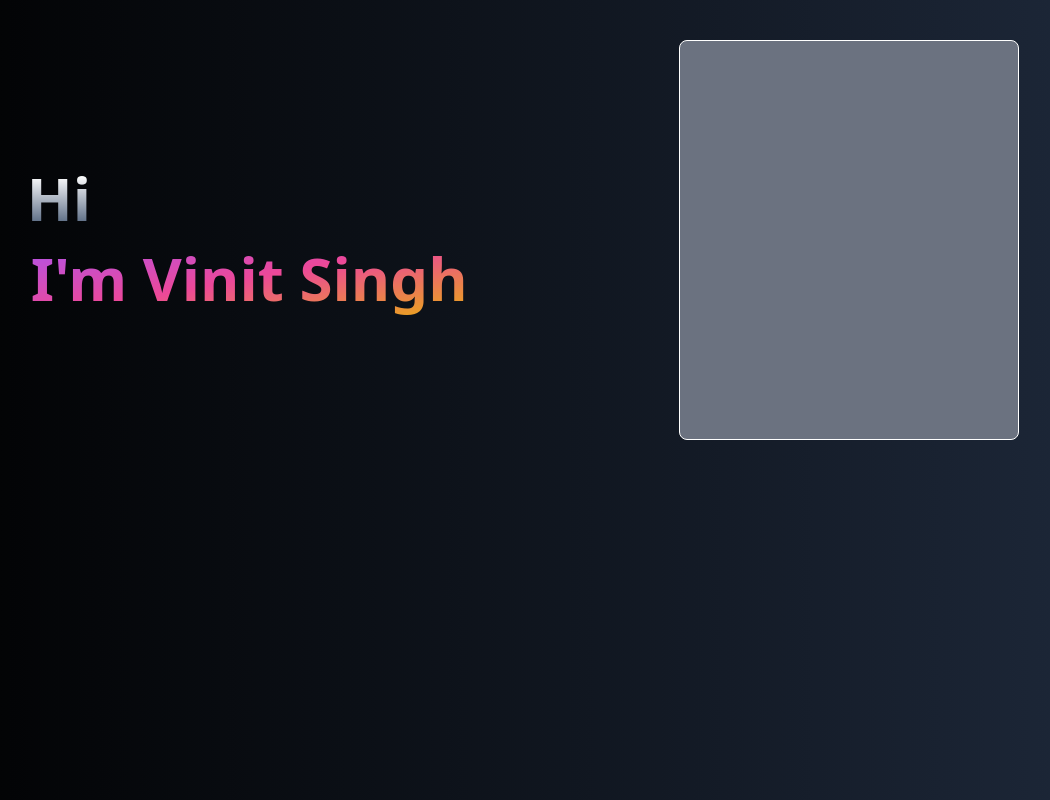
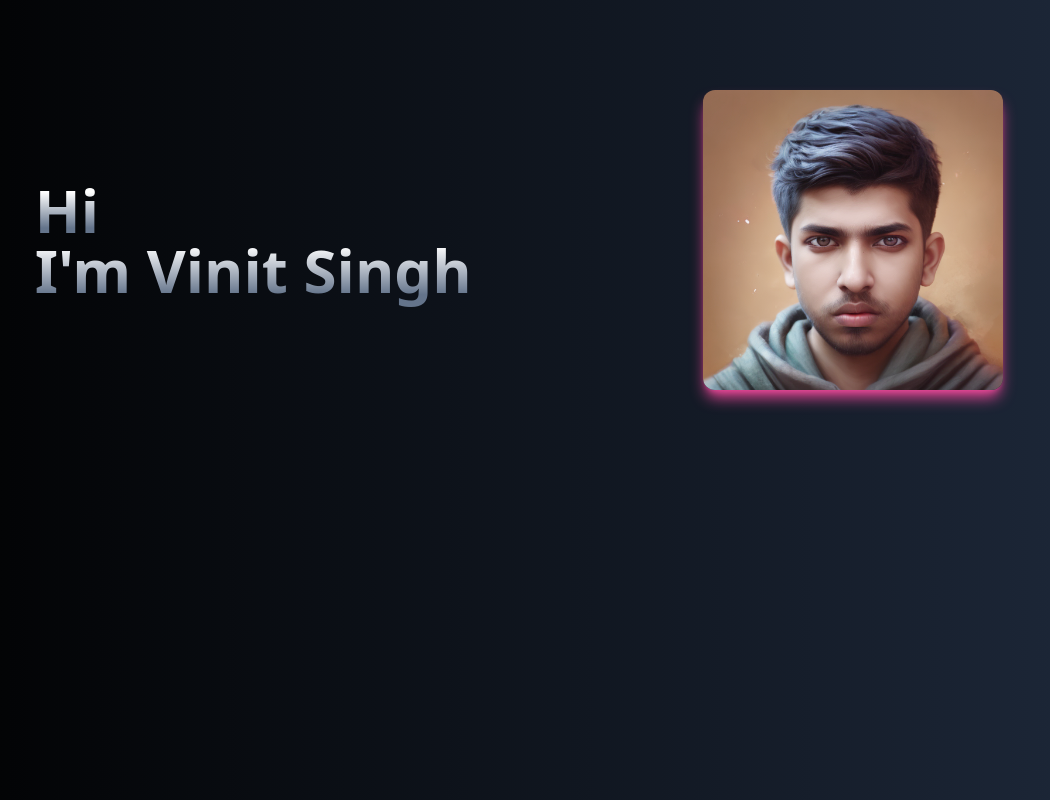
Before and after one commit to singh-vinit/portfolio-me, a Next.js app: page / in a window 1280 px wide. Shown: the whole page, without its empty margins (121-1171 px from the left). Built offline with nearby package versions, Linux system fonts and the light colour scheme.

Commit message:
Animated Text and Drag Profile

```diff
--- /dev/null
+++ b/src/app/components/AnimatedText.tsx
@@ -0,0 +1,41 @@
+"use client";
+import { easeIn, motion } from "framer-motion";
+
+interface Props {
+  text: string;
+  className: string;
+}
+
+const defaultAnimation = {
+  hidden: {
+    opacity: 0,
+  },
+  visible: {
+    opacity: 1,
+    transition: {
+      duration: 0.2,
+      ease: "easeInOut",
+    },
+  },
+};
+
+export function AnimatedText({ text, className }: Props) {
+  return (
+    <p>
+      <span className="sr-only">{text}</span>
+      <motion.span
+        aria-hidden
+        initial="hidden"
+        animate="visible"
+        className={className}
+        transition={{ staggerChildren: 0.1 }}
+      >
+        {text.split("").map((char) => (
+          <motion.span variants={defaultAnimation}>
+            {char}
+          </motion.span>
+        ))}
+      </motion.span>
+    </p>
+  );
+}
--- a/src/app/components/Name.tsx
+++ b/src/app/components/Name.tsx
@@ -1,26 +1,14 @@
-"use client";
-import { motion } from "framer-motion";
-
+import { AnimatedText } from "./AnimatedText";
 export function Name() {
   return (
     <div className="flex flex-col">
-      <p className="p-2 text-6xl font-bold bg-gradient-to-b from-white from-20% to-slate-500 to-80% bg-clip-text text-transparent">
+      <p className="text-6xl font-bold bg-gradient-to-b from-white from-20% to-slate-500 to-80% bg-clip-text text-transparent">
         Hi
       </p>
-      <motion.div
-        className="p-3 text-6xl font-bold bg-gradient-to-br from-purple-500 via-pink-500 to-yellow-500 bg-clip-text text-transparent"
-        initial={{
-          opacity: 0,
-        }}
-        animate={{
-          opacity: [0, 100, 0],
-        }}
-        transition={{
-          duration: Infinity,
-        }}
-      >
-        I'm Vinit Singh
-      </motion.div>
+      <AnimatedText
+        text="I'm Vinit Singh"
+        className="text-6xl font-bold bg-gradient-to-b from-white from-20% to-slate-500 to-80% bg-clip-text text-transparent"
+      />
     </div>
   );
 }
--- a/src/app/components/Profile.tsx
+++ b/src/app/components/Profile.tsx
@@ -1,5 +1,17 @@
+"use client";
+import {motion} from "framer-motion"
+import Image from "next/image";
+import myImage from "@/app/assets/fourth.png"
+
 export function Profile() {
   return (
-    <div className="w-[340px] h-[400px] p-2 rounded-lg border-white border bg-gray-500"></div>
+    <motion.div
+    className="w-[300px] h-[300px] rounded-xl shadow-lg shadow-pink-500 cursor-grab"
+    drag
+    dragConstraints={{ left: 0, right: 0, top: 0, bottom: 0 }}
+    dragElastic={0.2}
+    >
+      <Image src={myImage} alt="image" draggable="false" className="rounded-xl" />
+    </motion.div>
   );
 }
```
Also changed, not shown: src/app/assets/Space.jpeg (added), src/app/assets/fourth.png (added).
